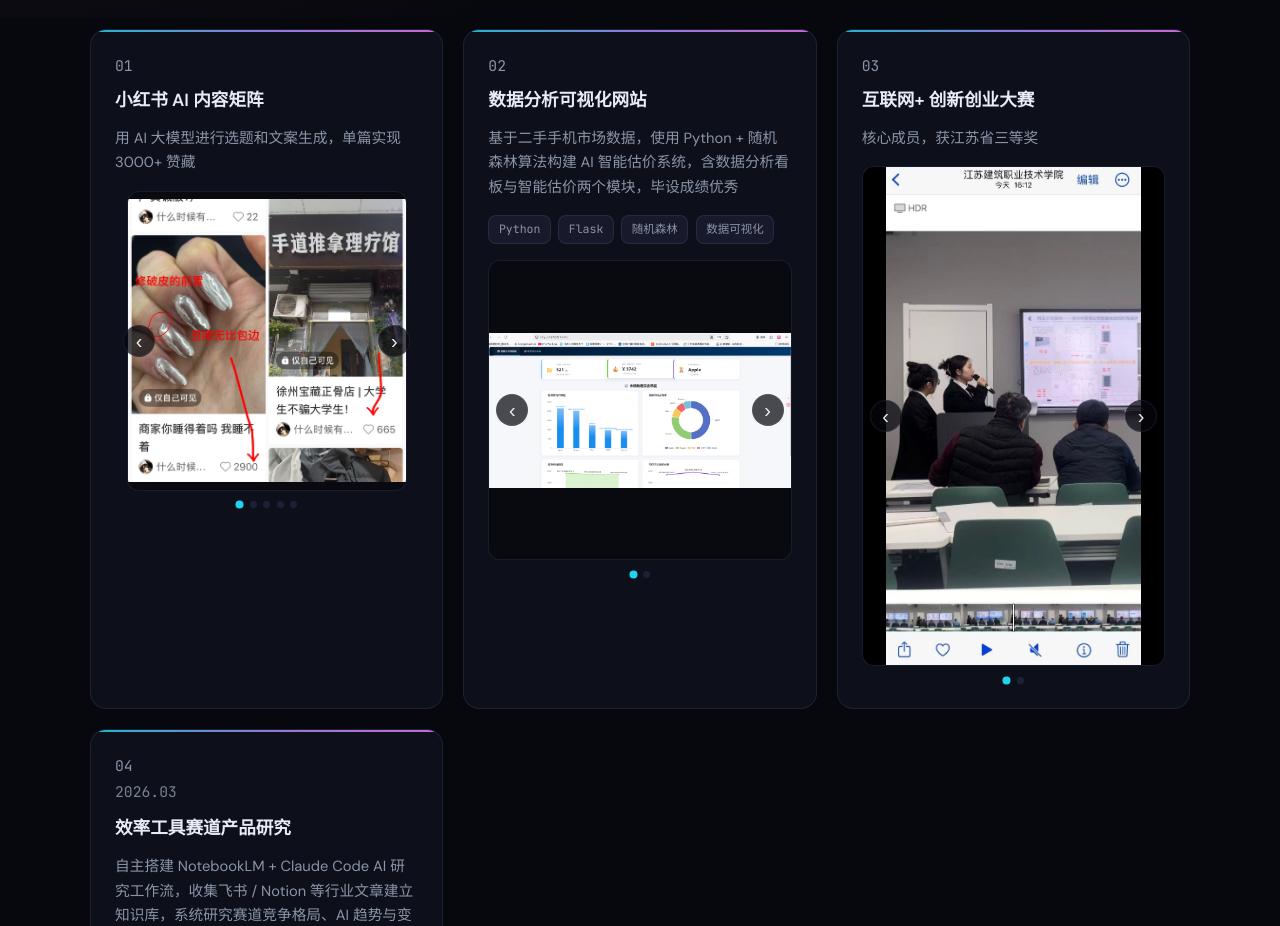
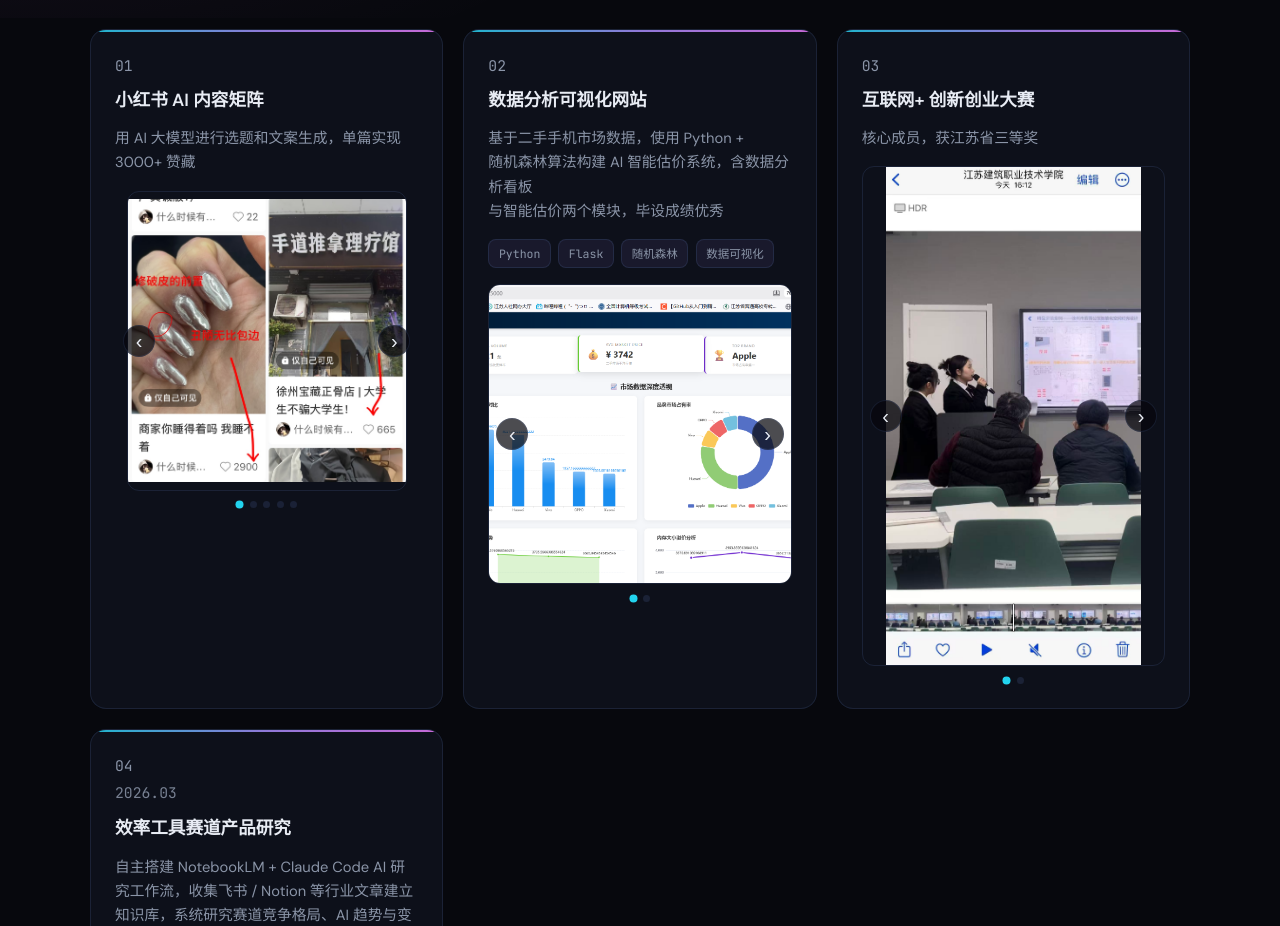
Before and after one commit to ccc11s/liuzhaoyan.github.io, a plain HTML site: page index.html in a window 1280 px wide. Shown: the part 782-1708 px from the top of the page. Drawn offline with Linux system fonts and the light colour scheme.

Commit message:
Add files via upload

```diff
--- a/index.html
+++ b/index.html
@@ -352,7 +352,7 @@
       border-radius: 12px;
       overflow: hidden;
       border: 1px solid var(--border);
-      background: rgba(0, 0, 0, 0.35);
+      background: transparent;
       min-height: 300px;
     }
 
@@ -385,7 +385,15 @@
       max-height: 500px;
       object-fit: contain;
       display: block;
-      background: #000;
+      background: transparent;
+    }
+
+    /* 让特定轮播封面图填满容器（可能裁切） */
+    .media-carousel--cover .carousel-slide img {
+      height: 100%;
+      max-height: none;
+      object-fit: cover;
+      background: transparent;
     }
 
     .carousel-btn {
@@ -625,7 +633,9 @@
             <p class="project-index">02</p>
             <h3>数据分析可视化网站</h3>
             <p>
-              基于二手手机市场数据，使用 Python + 随机森林算法构建 AI 智能估价系统，含数据分析看板与智能估价两个模块，毕设成绩优秀
+              基于二手手机市场数据，使用 Python +<br />
+              随机森林算法构建 AI 智能估价系统，含数据分析看板<br />
+              与智能估价两个模块，毕设成绩优秀
             </p>
             <div class="project-tags">
               <span class="project-tag">Python</span>
@@ -633,7 +643,7 @@
               <span class="project-tag">随机森林</span>
               <span class="project-tag">数据可视化</span>
             </div>
-            <div class="media-carousel" data-carousel>
+            <div class="media-carousel media-carousel--cover" data-carousel>
               <div class="carousel-stage">
                 <div class="carousel-viewport">
                   <div class="carousel-track">
```
